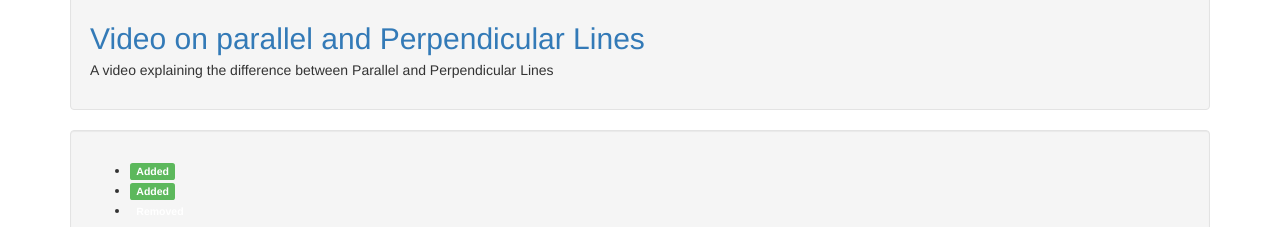
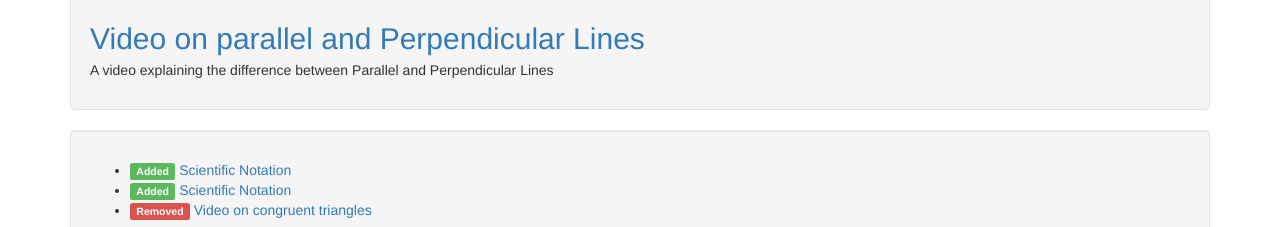
Before and after one commit to fork-ed/demo, a website: page index.html in a window 1280 px wide. Shown: the part 699-926 px from the top of the page. Drawn offline with nearby package versions, Linux system fonts and the light colour scheme.

Commit message:
Fixed updates data

```diff
--- a/index.html
+++ b/index.html
@@ -7,6 +7,7 @@
     <meta name="viewport" content="width=device-width, initial-scale=1.0">
 
     <link rel="stylesheet" href="//maxcdn.bootstrapcdn.com/bootstrap/3.2.0/css/bootstrap.min.css">
+    <script src="http://code.jquery.com/jquery.js"></script>
     <script src="//maxcdn.bootstrapcdn.com/bootstrap/3.2.0/js/bootstrap.min.js"></script>
     <script src="https://ajax.googleapis.com/ajax/libs/angularjs/1.3.0-beta.13/angular.min.js"></script>
 </head>
@@ -46,13 +47,13 @@
                         <ul>
                             <li ng-repeat="addition in update.added">
                                 <span class="label label-success">Added</span>
-                                <a ng-href="(contents | filter:{name: added})[0].URL"
-                                   ng-bind="(contents | filter:{name: added})[0].name"></a>
+                                <a ng-href="(contents[person] | filter:{name: added})[0].URL"
+                                   ng-bind="(contents[person] | filter:{name: added})[0].name"></a>
                             </li>
                             <li ng-repeat="removal in update.removed">
-                                <span class="label label-important">Removed</span>
-                                <a ng-href="(contents | filter:{name: removal})[0].URL"
-                                   ng-bind="(contents | filter:{name: removal})[0].name"></a>
+                                <span class="label label-danger">Removed</span>
+                                <a ng-href="(contents[person] | filter:{name: removal})[0].URL"
+                                   ng-bind="(contents[person] | filter:{name: removal})[0].name"></a>
                             </li>
                         </ul>
                     </div>
```
